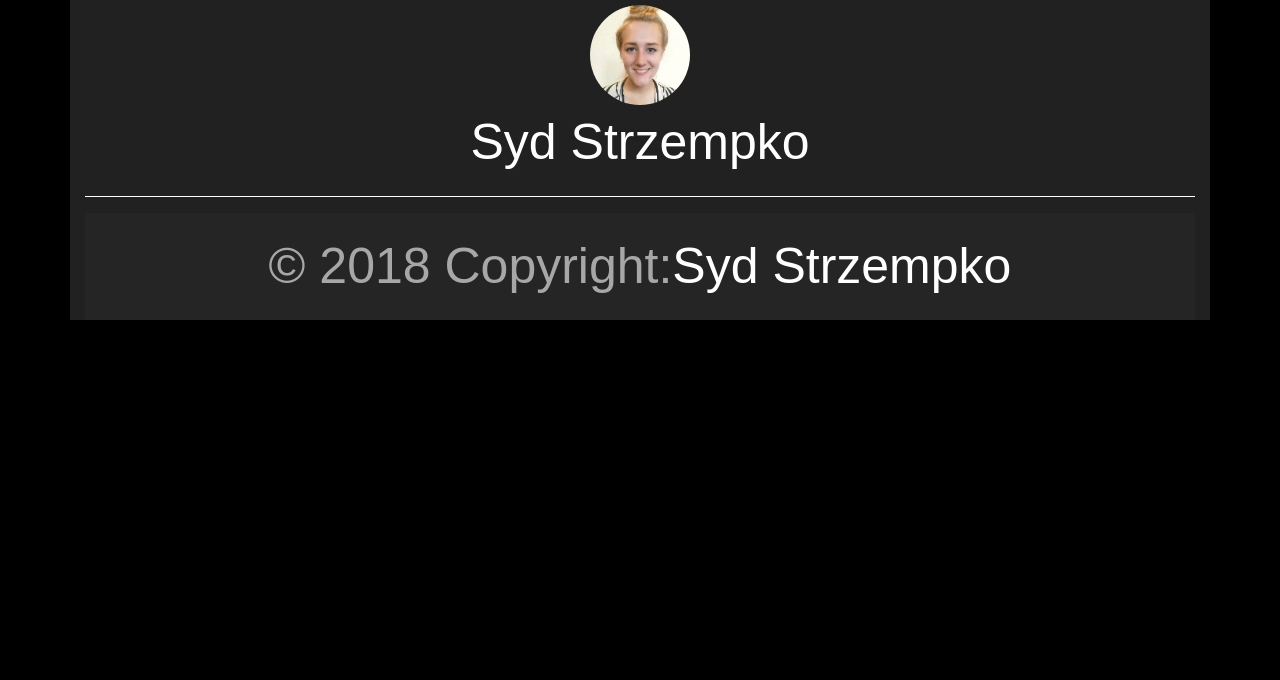
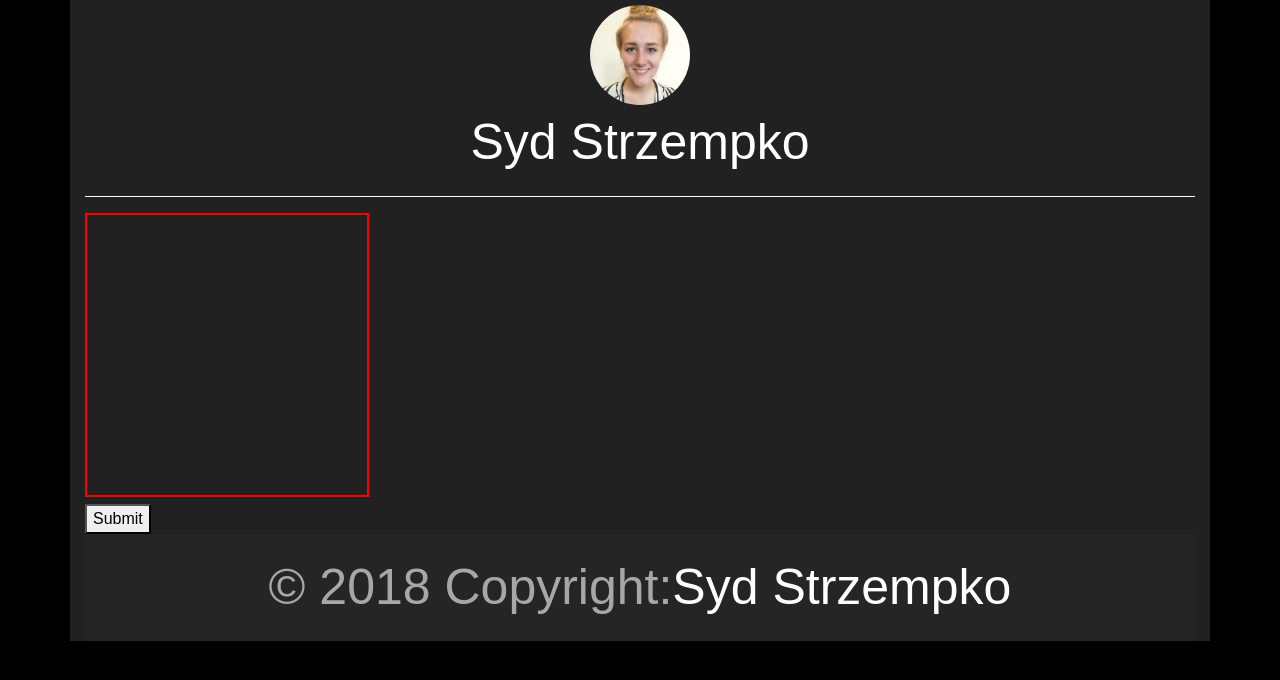
Before and after one commit to stzuko/home, a React (Create React App) app: page /draw in a window 1280 px wide. Shown: the top 680 px of the page. Built offline with nearby package versions, Linux system fonts and the light colour scheme; a web font is replaced by a local one.

Commit message:
Added drawable canvas -- needs clear, submit

```diff
--- a/src/Canvas.js
+++ b/src/Canvas.js
@@ -5,39 +5,68 @@ export default class Canvas extends React.Component {
 	constructor(){
 		super();
 		this.state = {
-			ctx:null,
+			context:null,
+			top_:0,
+			left:0,
 			x: 0,
-			y: 0
+			y: 0,
 		}
+		this.ctx = React.createRef();
+		this.prepctx = this.prepctx.bind(this);
+		this.resizectx = this.resizectx.bind(this);
+	}
+
+	componentDidMount() {
+    		window.addEventListener('load', this.prepctx);
+		window.addEventListener('resize',this.resizectx);
+ 	}
+
+	resizectx(){
+		let rect = this.ctx.current.getBoundingClientRect();
+                this.setState({top_:rect.top,left:rect.left});
 	}
 
 	prepctx() {
-		let temp = document.getElementById("drawable");
-		temp = temp.getContext("2d");
-		this.setState({ctx:temp});
+		this.resizectx();
+		let temp = this.ctx.current.getContext("2d");
+		this.setState({context:temp});
 	}
 
 	draw(e) {
 		if (e.buttons !== 1) return; // if mouse is pressed.....
-
-		this.state.ctx.beginPath(); // begin the drawing path
-		this.state.ctx.lineWidth = 20; // width of line
-		this.state.ctx.lineCap = "round"; // rounded end cap
-		this.state.ctx.strokeStyle = '#000000'; // hex color of line
-		this.state.ctx.moveTo(this.state.x, this.state.y); // from position
+		this.state.context.beginPath(); // begin the drawing path
+		this.state.context.lineWidth = 30; // width of line
+		this.state.context.lineCap = "round"; // rounded end cap
+		this.state.context.strokeStyle = '#ffffff'; // hex color of line
+		this.state.context.moveTo(this.state.x, this.state.y); // from position
 		this.setPosition(e);
-		this.state.ctx.lineTo(this.state.x, this.state.y); // to position
-		this.state.ctx.stroke(); // draw it!
+		this.state.context.lineTo(this.state.x, this.state.y); // to position
+		this.state.context.stroke(); // draw it!
 	}
 
 	setPosition(e) {
-		this.setState({x:e.clientX,y:e.clientY});
+		this.setState({x:e.clientX-this.state.left,y:e.clientY-this.state.top_});
+	}
+
+	loadCanvas() {
+		let raw = this.state.context.getImageData(0,0,280,280);
+		console.log(raw);
 	}
 
 	render() {
-		this.prepctx();
 		return (
-			<canvas id="drawable" onMouseMove={this.draw.bind(this)} onMouseDown={this.setPosition.bind(this)} onMouseEnter={this.setPosition.bind(this)}></canvas>
+			<div className='container elegant-color-dark'>
+				<div className="row">
+					<div className="col">
+						<canvas id="drawable" width={280} height={280} ref={this.ctx} onMouseMove={this.draw.bind(this)} onMouseDown={this.setPosition.bind(this)} onMouseEnter={this.setPosition.bind(this)}></canvas>
+					</div>
+				</div>
+				<div className="row">
+					<div className="col">
+						<button onClick={this.loadCanvas.bind(this)}>Submit</button>
+					</div>
+				</div>
+			</div>
 		)
 	}
 }
--- a/src/Draw.js
+++ b/src/Draw.js
@@ -1,4 +1,5 @@
 import React from 'react'
+import Canvas from './Canvas'
 
 export default class Draw extends React.Component {
 
@@ -8,15 +9,8 @@ export default class Draw extends React.Component {
 	}
 
 	render() {
-		this.renderCanvas();
 		return (
-			<draw>
-				<div className='container elegant-color-dark'>
-      				<div className="row">
-						<Canvas />
-					</div>
-				</div>
-			</draw>
+			<Canvas />
 		)
 	}
 }
--- a/src/Main.js
+++ b/src/Main.js
@@ -4,6 +4,7 @@ import Home from './Home'
 import Work from './Work'
 import Art from './Art'
 import Contact from './Contact'
+import Draw from './Draw'
 
 export default class Main extends React.Component {
 	render() {
@@ -13,6 +14,7 @@ export default class Main extends React.Component {
 		    <Route exact path='/work' component={Work}/>
 		    <Route exact path='/art' component={Art}/>
     		<Route exact path='/contact' component={Contact}/>
+			<Route exact path='/draw' component={Draw}/>
   		</Switch>
 		);
 	}
--- a/src/index.css
+++ b/src/index.css
@@ -24,6 +24,10 @@ body {
 }
 .img-container {
   width: 80%;
+  margin: 0 auto;
+}
+#drawable {
+  border: 2px solid red;
   margin: 0 auto;
 }
 .button-span {
```
